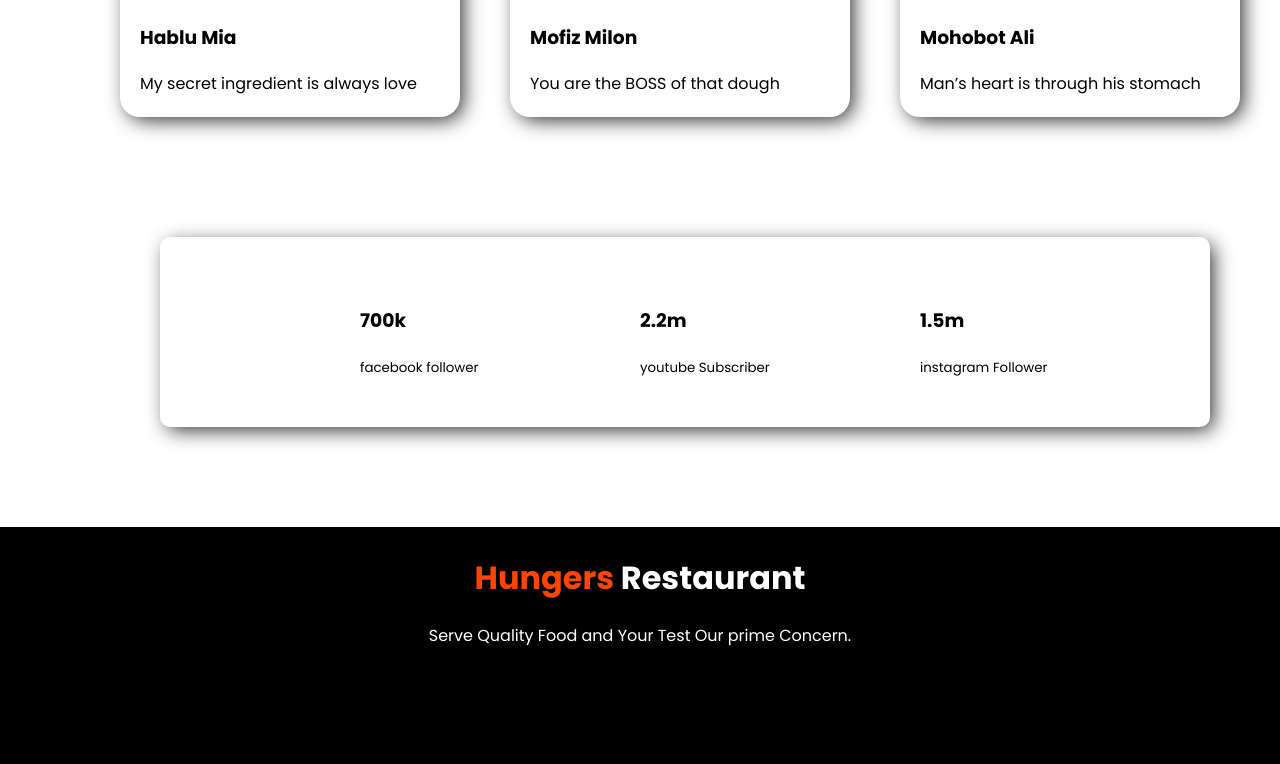
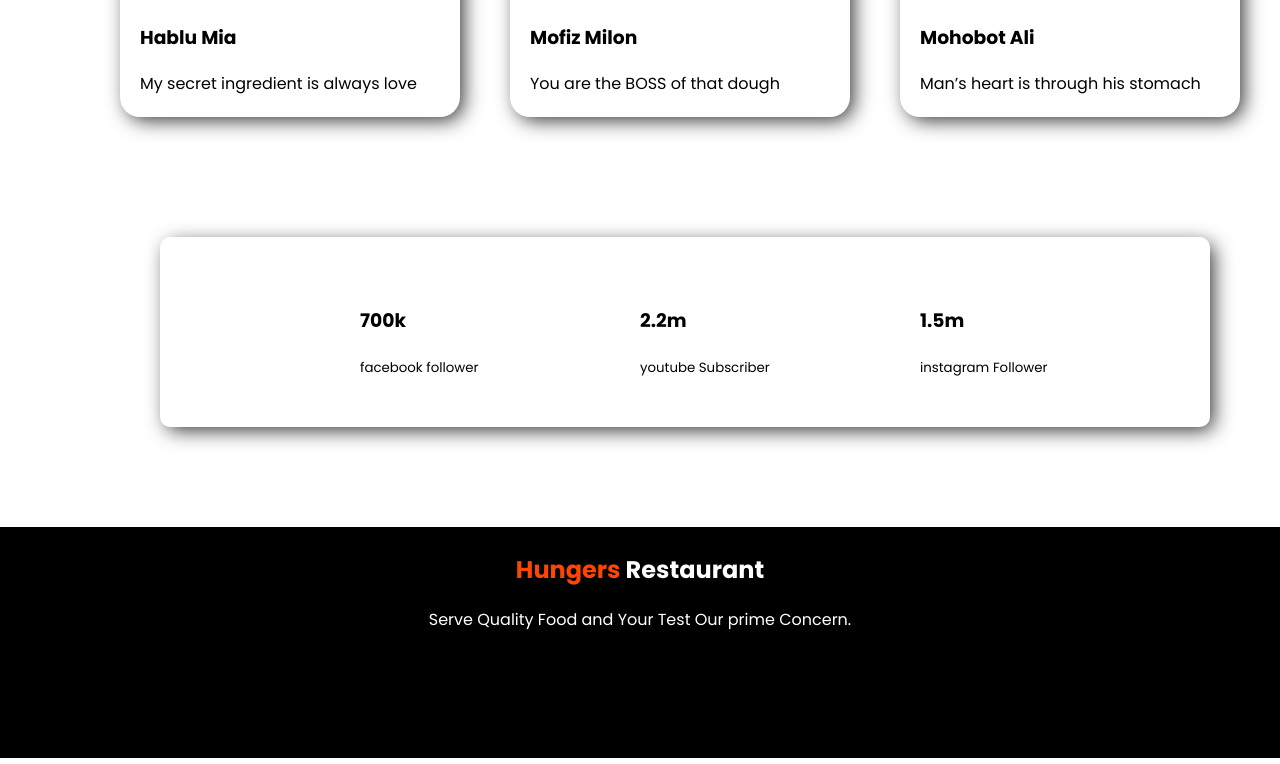
Before and after one commit to nirobcoder/Hungers, a plain HTML site: page index.html in a window 1280 px wide. Shown: the part 2722-3486 px from the top of the page. Drawn offline with Linux system fonts and the light colour scheme.

Commit message:
footer last

```diff
--- a/index.html
+++ b/index.html
@@ -124,7 +124,7 @@
 
     </section>
     <footer>
-        <h1> <span>Hungers </span>  Restaurant</h1>
+        <h2> <span>Hungers </span>  Restaurant</h2>
         <p>Serve Quality Food and Your Test Our prime Concern. </p>
     </footer>
 </body>
--- a/style.css
+++ b/style.css
@@ -137,8 +137,8 @@ footer{
   text-align: center;
   color: white;
   background-color: black;
-  padding: 5px 50px 100px 50px;
+  padding: 5px 50px 110px 50px;
 }
-footer h1 span{
+footer h2 span{
   color: orangered;
 }
```
